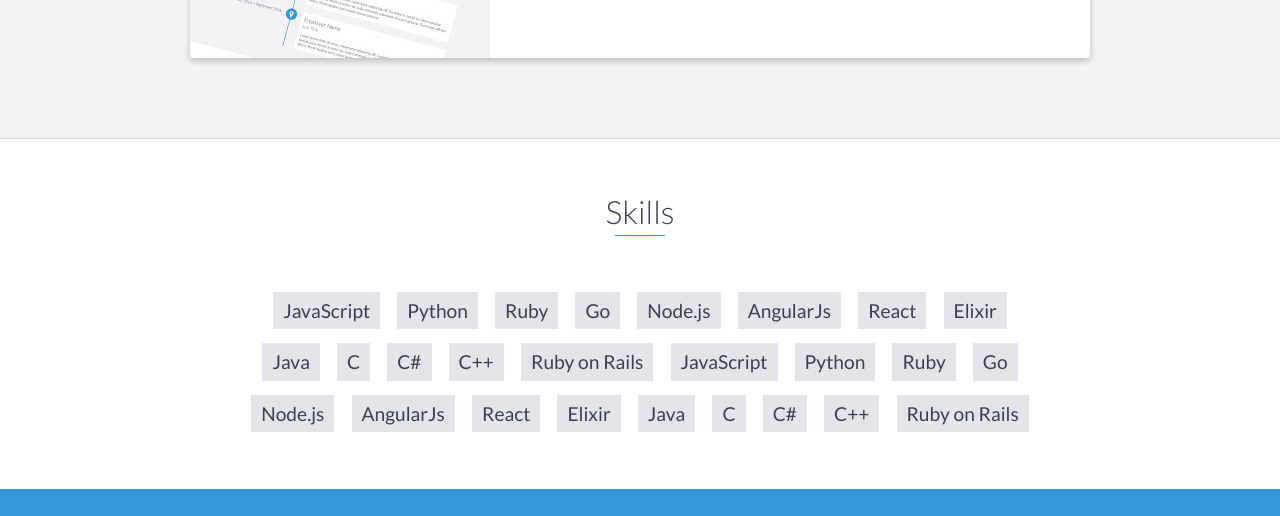
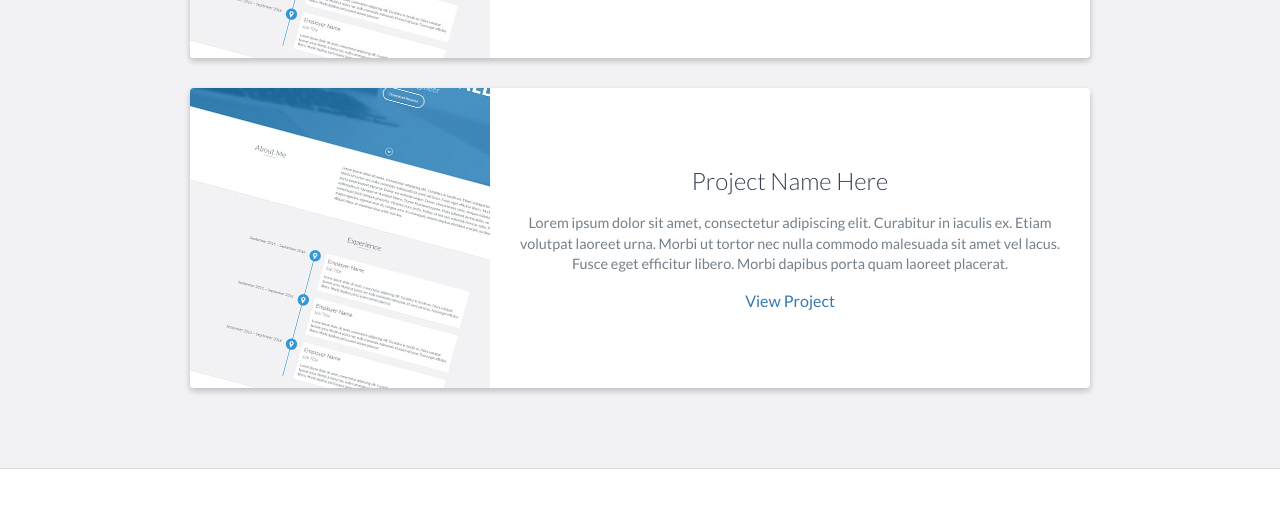
Before and after one commit to kdave12/kdave12.github.io, a website: page index.html in a window 1280 px wide. Shown: the part 3180-3696 px from the top of the page. Drawn offline with nearby package versions, Linux system fonts and the light colour scheme.

Commit message:
Update index.html
added another project

```diff
--- a/index.html
+++ b/index.html
@@ -180,6 +180,23 @@
                     <!-- End .project-info -->
                 </div>
                 <!-- End .project -->
+
+	 	 <div class="project shadow-large">
+                    <div class="project-image">
+                        <img src="images/project.jpg" />
+                    </div>
+                    <!-- End .project-image -->
+                    <div class="project-info">
+                        <h3>Project Name Here</h3>
+                        <p>
+                            Lorem ipsum dolor sit amet, consectetur adipiscing elit. Curabitur in iaculis ex. Etiam volutpat laoreet urna. Morbi ut tortor nec nulla commodo malesuada sit amet vel lacus. Fusce eget efficitur libero. Morbi dapibus porta quam laoreet placerat.
+                        </p>
+                        <a href="#">View Project</a>
+                    </div>
+                    <!-- End .project-info -->
+                </div>
+                <!-- End .project -->
+
             </div>
         </div>
     </div>
```
